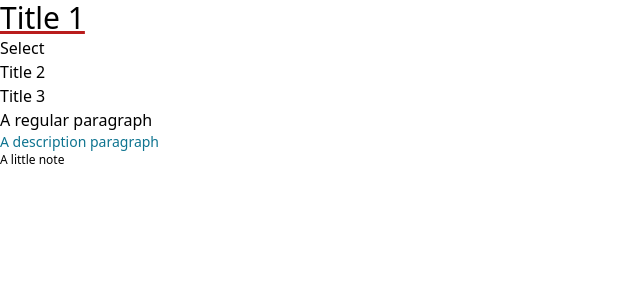
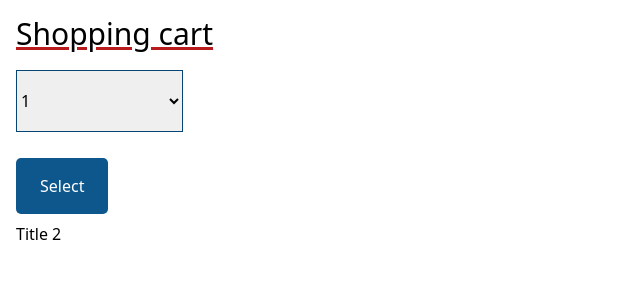
Before and after one commit to Amadoubenthe/angular-tailwind-css, an Angular app: page / in a window 1280 px wide. Shown: the top 300 px of the page, without its empty margins (0-640 px from the left). Built offline with nearby package versions, Linux system fonts and the light colour scheme.

Commit message:
Add signal v2

```diff
--- a/src/app/app.component.html
+++ b/src/app/app.component.html
@@ -1,9 +1,14 @@
-<div>
-  <h1 class="text-3xl underline decoration-red-700">Title 1</h1>
+<div class="main">
+  <h1 class="text-3xl underline decoration-red-700">Shopping cart</h1>
+  <select
+    [ngModel]="quantity()"
+    (change)="onQuantitySelected($any($event.target).value)"
+  >
+    <option disabled value="">--Select a quantity--</option>
+    @for (item of qtyAvailable(); track item) {
+    <option>{{ item }}</option>
+    }</select
+  ><br />
   <button (click)="onSelected(5)">Select</button>
   <h2>Title 2</h2>
-  <h3>Title 3</h3>
-  <p class="text-base">A regular paragraph</p>
-  <p class="text-sm text-cyan-700">A description paragraph</p>
-  <p class="text-xs note">A little note</p>
 </div>
--- a/src/app/app.component.scss
+++ b/src/app/app.component.scss
@@ -0,0 +1,21 @@
+.main {
+  padding: 16px;
+}
+
+button {
+  background-color: #0e578c;
+  color: white;
+  padding: 16px 24px;
+  border-radius: 5px;
+  margin: 8px 0;
+}
+
+button:hover {
+  background-color: #074572;
+}
+
+select {
+  margin: 18px 0 18px 0;
+  padding: 18px 0 18px 0;
+  border: 1px solid #074572;
+}
--- a/src/app/app.component.ts
+++ b/src/app/app.component.ts
@@ -1,21 +1,25 @@
 import { Component, OnInit, computed, effect, signal } from '@angular/core';
 import { CommonModule } from '@angular/common';
 import { RouterOutlet } from '@angular/router';
+import { FormsModule } from '@angular/forms';
 
 @Component({
   selector: 'app-root',
   standalone: true,
-  imports: [CommonModule, RouterOutlet],
+  imports: [CommonModule, RouterOutlet, FormsModule],
   templateUrl: './app.component.html',
   styleUrl: './app.component.scss',
 })
 export class AppComponent implements OnInit {
-  quantity = signal<number>(0);
+  quantity = signal<number>(1);
+  qtyAvailable = signal<number[]>([1, 2, 3, 4, 5, 6]);
+
   ngOnInit(): void {
     this.withOutSignal();
     this.withSignal();
-    //effect(() => console.log('Change: ', this.quantity));
   }
+
+  qtyEffect = effect(() => console.log('Change Last: ', this.quantity()));
 
   withOutSignal() {
     let x = 5;
@@ -42,4 +46,8 @@ export class AppComponent implements OnInit {
     this.quantity.update((qty) => qty * 2);
     console.log('Quantity with update: ', this.quantity());
   }
+
+  onQuantitySelected(qty: number) {
+    this.quantity.set(qty);
+  }
 }
```
